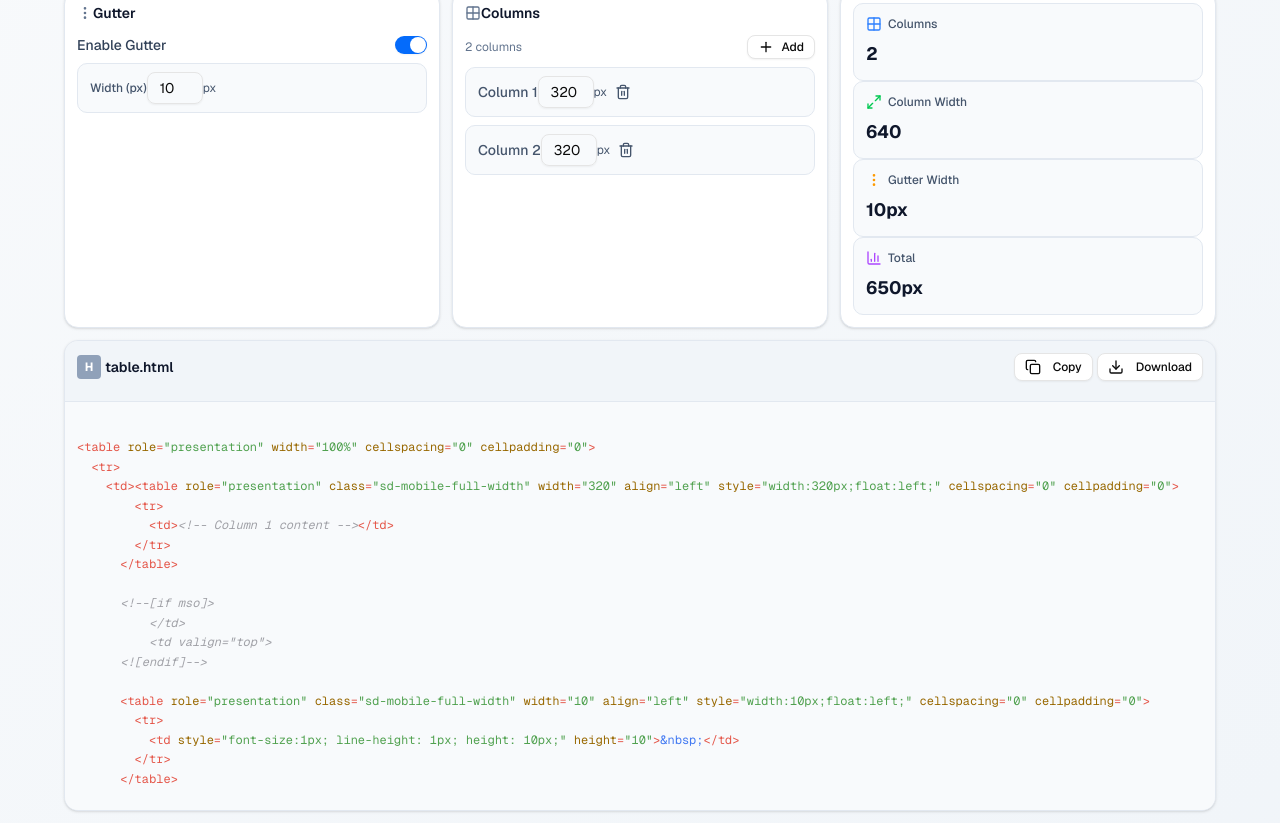
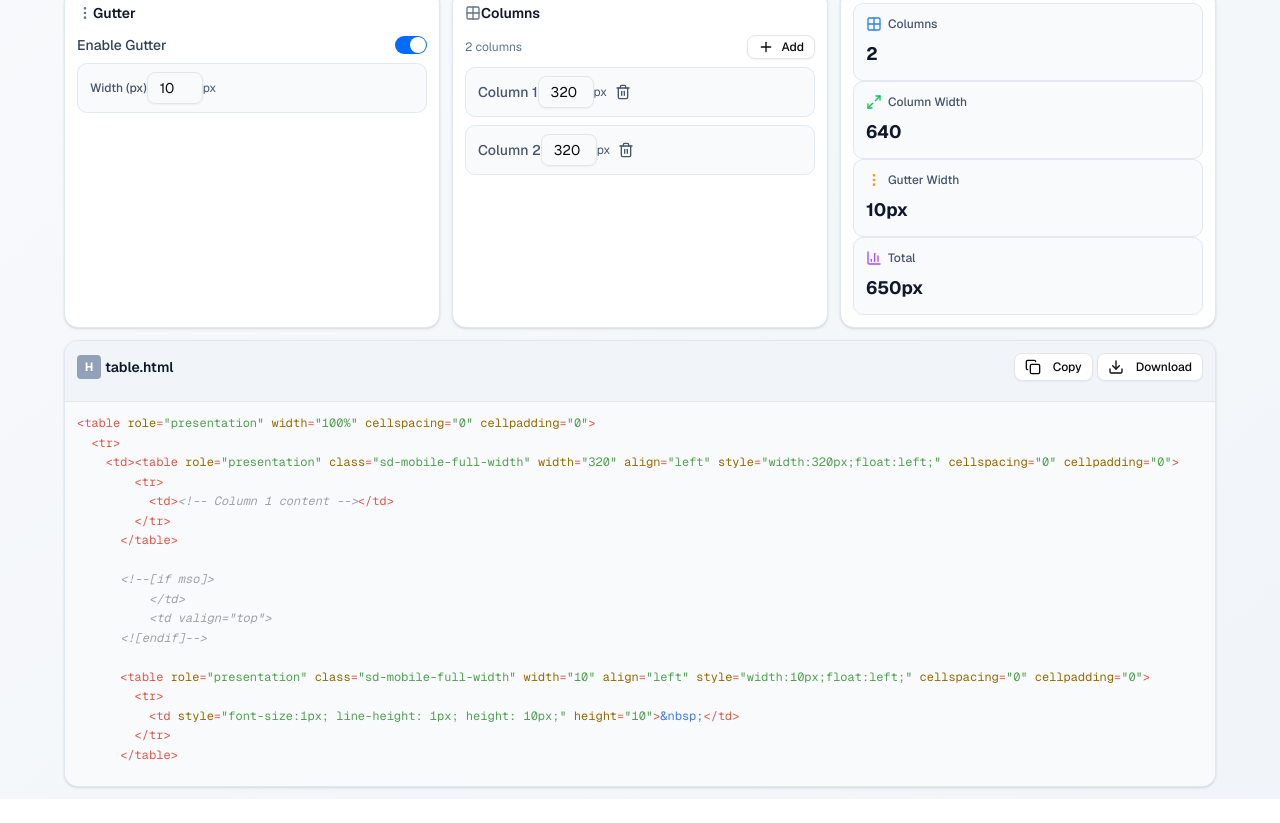
Before and after one commit to morgan-j-w/table-tool, a Next.js app: page / in a window 1280 px wide. Shown: the part 254-1077 px from the top of the page. After the commit the page ends 1053 px from the top, so only its background shows below. Built offline with nearby package versions, Linux system fonts and the light colour scheme.

Commit message:
Change Card gap-6 to gap-0

```diff
--- a/components/ui/card.tsx
+++ b/components/ui/card.tsx
@@ -7,7 +7,7 @@ function Card({ className, ...props }: React.ComponentProps<'div'>) {
     <div
       data-slot="card"
       className={cn(
-        'bg-card text-card-foreground flex flex-col gap-6 rounded-xl border py-0 shadow-sm',
+        'bg-card text-card-foreground flex flex-col gap-0 rounded-xl border py-0 shadow-sm',
         className,
       )}
       {...props}
```
